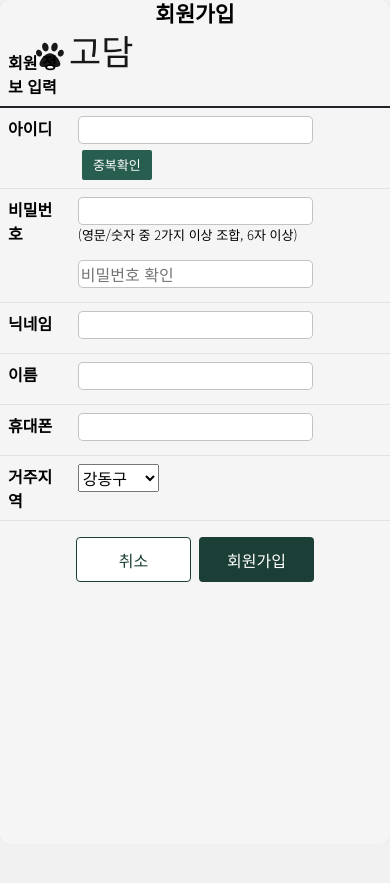
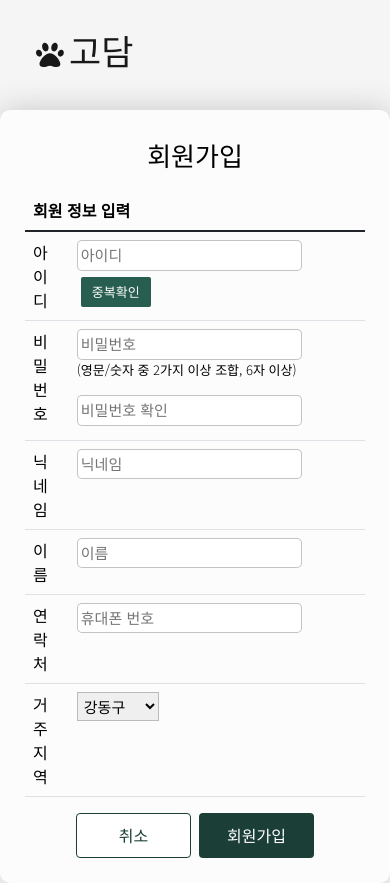
Before and after one commit to JungHoon1039/GODAM, a Django app: page /user/signup in a window 390 px wide. Before the commit the page ends 582 px from the top, so only its background shows below. Run offline with Django 3.2, Linux system fonts and the light colour scheme; some web fonts are replaced.

Commit message:
회원가입 페이지 반응형 적용
signup.html / style.css 반응형 적용, css수정

```diff
--- a/GoDam/User/static/style.css
+++ b/GoDam/User/static/style.css
@@ -1,22 +1,34 @@
-html,body{ margin:0; padding:0; width:100%; height:100%;}
-.box{ width:100%; height:100%; position:relative; color:#fff; font-size:24pt;background-position: center;
+html,body {
+    margin:0; padding:0; width:100%; height:100%;
+    background-color: rgb(245, 245, 245);
+}
+
+.box {
+    width:100%;
+    height:100%;
+    position:relative;
+    color:#fff;
+    font-size:24pt;
+    background-position: center;
     background-repeat: no-repeat;
     background-size: cover;
-background-color: rgb(245, 245, 245);}
+    background-color: rgb(245, 245, 245);
+}
 
+#logo {
+    font-family: 'Black Han Sans', sans-serif;
+}
 
-#logo{font-family: 'Black Han Sans', sans-serif;}
-#title{font-family: 'Black Han Sans', sans-serif;}
+#title {
+    font-family: 'Black Han Sans', sans-serif;
+}
 
-#sign{font-family: 'Noto Sans KR', sans-serif;
-font-weight: 300;}
-
-.signupForm{
+#sign {
     font-family: 'Noto Sans KR', sans-serif;
     font-weight: 300;
 }
 
-.login input[type=text]{
+.login input[type=text] {
     background: transparent;
     border: 1px solid rgba(255,255,255);
     border-radius: 5px;
@@ -26,7 +38,7 @@ font-family: 'Montserrat', sans-serif;
     font-weight: 300;
 }
 
-.login input[type=password]{
+.login input[type=password] {
     background: transparent;
     border: 1px solid rgba(255,255,255);
     border-radius: 5px;
@@ -36,9 +48,7 @@ font-weight: 300;
     font-weight: 300;
 }
 
-
-
-.loginbtn{
+.loginbtn {
     background: #fff;
     border: 1px solid #fff;
     cursor: pointer;
@@ -49,32 +59,35 @@ font-family: 'Montserrat', sans-serif;
     font-weight: 300;
 }
 
-.loginbtn:hover{
+.loginbtn:hover {
     opacity: 0.8;
 }
 
-.loginbtn:active{
+.loginbtn:active {
     opacity: 0.6;
 }
 
-
-#member_id::placeholder{
+#member_id::placeholder {
     color: whitesmoke;
 }
-#member_pwd::placeholder{
+#member_pwd::placeholder {
     color: whitesmoke;
 }
 
-a:link{
+a:link {
     text-decoration: none;
 }
 
-a#btnhover:hover{
-    color: whitesmoke;
+a#btnhover {
+    color:darkseagreen;
 }
 
-.slog{
-    position: z-index: 1;
+a#btnhover:hover {
+    color: yellowgreen;
+}
+
+.slog {
+    z-index: 1;
     font-family: 'Gamja Flower', sans-serif;
     font-weight: 300;
 }
@@ -82,13 +95,21 @@ a#btnhover:hover{
 .info_form {
     box-shadow: 0px 0px 30px rgb(201, 199, 199);
     border-radius: 10px;
-
 }
 
-/*------signup.html------*/
+/*------회원가입 페이지 signup.html------*/
 .signupForm {
+    font-family: 'Noto Sans KR', sans-serif;
+    font-weight: 300;
+    /*box-shadow: 0px 0px 30px rgb(201, 199, 199);*/
+    /*border-radius: 10px;*/
+}
+
+.signupTable {
     box-shadow: 0px 0px 30px rgb(201, 199, 199);
     border-radius: 10px;
+    padding:25px;
+    background-color: rgb(252,252,252);
 }
 
 tr {
@@ -96,17 +117,23 @@ tr {
     color: black;
 }
 
-signupTitle {
-    font-size: 13px;
-    display: inline;
-}
-
-.signupinput {
+tbody .signupinput {
+    font-size: 15px;
+    padding: 3px;
     border: 1px solid rgba(128, 128, 128, 0.473);
     border-radius: 5px;
 }
 
+tbody select {
+    border: 1px solid rgba(128, 128, 128, 0.473);
+    padding: 2px;
+    font-size: 15px;
+}
 
+tbody .signupinput:focus,
+tbody select:focus {
+    outline: 1px solid lightsteelblue;
+}
 
  /*--중복확인 버튼--*/
 #checked {
@@ -122,13 +149,11 @@ signupTitle {
 
 #checked:hover {
     border-radius: 2px;
-    border: 1.5px solid #1b3f36;
+    border: 1px solid #1b3f36;
     color: #1b3f36;
-    background-color: rgb(245, 247, 245);
+    background-color: #fff;
+    font-weight: 500;
 }
-
-
-
 
 .btn {
     width: 115px;
@@ -148,7 +173,6 @@ signupTitle {
     opacity: 0.6;
 }
 
-
 #join {
     border: none;
     background-color: #1b3f36;
@@ -166,7 +190,6 @@ signupTitle {
 }
 
 /*------info 페이지------*/
-
 .info_btn {
     border-radius: 3px;
     width: 130px;
@@ -209,6 +232,7 @@ signupTitle {
     font-family: 'Noto Sans KR', sans-serif;
     font-weight: 300;
 }
+
 /*------회원가입완료 페이지 signup_com.html------*/
 #com_row {
     position: absolute;
@@ -239,10 +263,6 @@ signupTitle {
     font-family: 'Gamja Flower', sans-serif;
 }
 
-.com_hr{
-
-}
-
 #com_loginbtn {
     width: 300px;
     border: none;
--- a/GoDam/User/templates/signup.html
+++ b/GoDam/User/templates/signup.html
@@ -8,22 +8,23 @@
 
 
 {% block content %}
-<div class="box signupForm">
+
+<div class="box signupForm" style="padding-top: 110px">
+    <div class="container signupTable">
         <form name="form" action="http://52.79.227.191:8000/user/signup_com" method="post">
             {% csrf_token %}
-        <p class="signupTitle h4 fw-bold mb-3 d-flex justify-content-center" style="color:black;">회원가입</p>
                 <table class="table">
+                    <p class=" d-flex justify-content-center" style="color:black; font-size: 26px; font-weight: 500;">회원가입</p>
                     <thead>
-                <th scope="col">회원 정보 입력</th>
-                <th scope="col"></th>
+                    <th colspan="2">회원 정보 입력</th>
                     <th scope="col"></th>
                     <th scope="col"></th>
                     </thead>
                     <tbody>
                     <tr>
-                    <th scope="col">아이디</th>
+                        <td scope="col">아이디</td>
                         <td scope="col">
-                        <input class="signupinput" type="text" name="id" id="id" onchange="idchange(this)" style="margin-bottom: 6px;" required
+                            <input class="signupinput" type="text" name="id" id="id" placeholder="아이디" onchange="idchange(this)" style="margin-bottom: 6px;" required
                                    pattern="^[a-zA-Z0-9!~@#$%^&*()_+-=\[\]{}<>:`?;'\\/,.&quot]+$" minlength="6"
                                    maxlength="12">
                             <button class="checked_id ms-1" type="button" id="checked"
@@ -37,9 +38,9 @@
                         <td scope="col"></td>
                     </tr>
                     <tr>
-                    <th scope="row">비밀번호</th>
+                        <td scope="row">비밀번호</td>
                         <td id="pwvalidator">
-                        <input class="signupinput" type="password" name="pw" id="pw" value="" required pattern="^(?=.*[A-Za-z])(?=.*\d)[A-Za-z\d]{6,12}$">
+                            <input class="signupinput" type="password" name="pw" id="pw" value="" placeholder="비밀번호" required pattern="^(?=.*[A-Za-z])(?=.*\d)[A-Za-z\d]{6,12}$">
                             <p style="font-size: 13px; display: block;">(영문/숫자 중 2가지 이상 조합, 6자 이상)</p>
                             <input class="signupinput" type="password" name="pwd" id="pwd" value="" placeholder="비밀번호 확인" style="margin-bottom: 6px;" required pattern="^(?=.*[A-Za-z])(?=.*\d)[A-Za-z\d]{6,12}$">
                             <div id="success" style="color:mediumblue; display:none; font-size: 13.5px;">비밀번호가 일치합니다.</div>
@@ -49,34 +50,34 @@
                         <td></td>
                     </tr>
                     <tr>
-                    <th scope="row">닉네임</th>
+                        <td scope="row">닉네임</td>
                         <td>
-                        <input class="signupinput" type="text" name="nick" id="nick" value="" style="margin-bottom: 6px;" required pattern="^[0-9a-zA-Z가-힣]+$" minlength="2" maxlength="6">
+                            <input class="signupinput" type="text" name="nick" id="nick" value="" placeholder="닉네임" style="margin-bottom: 6px;" required pattern="^[0-9a-zA-Z가-힣]+$" minlength="2" maxlength="6">
                             <div id="nickval" style="color:red; display:none; font-size: 13.5px">특수문자를 제외한 2~6자를 입력해주세요.</div>
                         </td>
                         <td></td>
                         <td></td>
                     </tr>
                     <tr>
-                    <th scope="row">이름</th>
+                        <td scope="row">이름</td>
                         <td>
-                        <input class="signupinput" type="text" name="name" id="name" value="" style="margin-bottom: 6px;" required pattern="^[가-힣]+$" minlength="2" maxlength="6">
+                            <input class="signupinput" type="text" name="name" id="name" value="" placeholder="이름" style="margin-bottom: 6px;" required pattern="^[가-힣]+$" minlength="2" maxlength="6">
                             <div id="nameval" style="color:red; display:none; font-size: 13.5px">올바른 한글 이름을 입력하세요.</div>
                         </td>
                         <td></td>
                         <td></td>
                     </tr>
                     <tr>
-                    <th scope="row">휴대폰</th>
+                        <td scope="row">연락처</td>
                         <td>
-                        <input class="signupinput" type="text" name="phone" id="phone" value="" style="margin-bottom: 6px;" required pattern="^01([0|1|6|7|8|9]?)-?([0-9]{3,4})-?([0-9]{4})$">
+                            <input class="signupinput" type="text" name="phone" id="phone" value="" placeholder="휴대폰 번호" style="margin-bottom: 6px;" required pattern="^01([0|1|6|7|8|9]?)-?([0-9]{3,4})-?([0-9]{4})$">
                             <div id="phoneval" style="color:red; display:none; font-size: 13.5px">올바른 휴대폰 번호를 입력하세요. ( -없어도 무관 )</div>
                         </td>
                         <td></td>
                         <td></td>
                     </tr>
                     <tr>
-                    <th scope="row">거주지역</th>
+                        <td scope="row">거주지역</td>
                         <td>
                             <select name='region' required>
                                 <option value="강동구" selected>강동구</option>
@@ -113,89 +114,13 @@
                     <button class="btn me-2" id="cancel" onclick ="location.href = 'http://52.79.227.191:8000/user/login'">취소</button>
                     <button class="btn" id="join" type="button" onclick="check()">회원가입</button>
                 </div>
+        </form>
     </div>
-    </form>
 </div>
 
 
 
-<!--<div class="box signupForm">-->
-<!--    <form name="form" action="http://52.79.227.191:8000/user/signup_com" method="post">-->
-<!--        {% csrf_token %}-->
-<!--        <div class="container position-absolute top-50 start-50 translate-middle">-->
-<!--            <div class="row">-->
-<!--                <div class="col-8 offset-2 py-4" style="background-color: #fff; padding: 20px;">-->
-<!--                    <p class="signupTitle h4 fw-bold mb-3 d-flex justify-content-center" style="color:black;">회원가입</p>-->
-<!--                    <table class="table mb-4">-->
-<!--                        <thead>-->
-<!--                        <tr>-->
-<!--                            <th colspan="2">회원 정보 입력</th>-->
-<!--                            <th scope="col"></th>-->
-<!--                            <th scope="col"></th>-->
-<!--                            <th scope="col"></th>-->
-<!--                        </tr>-->
-<!--                        </thead>-->
-<!--                        <tbody>-->
-<!--                        <tr>-->
-<!--                            <td scope="row">아이디</td>-->
-<!--                            <td colspan="2">-->
-<!--                                <input class="signupinput" type="text" name="id" id="id" onchange="idchange(this)" required pattern="^[a-zA-Z0-9!~@#$%^&*()_+-=\[\]{}<>:`?;'\\/,.&quot]+$" minlength="6" maxlength="12">-->
-<!--                                <button class="checked_id ms-1" type="button" id="checked" onclick="duplicate()">중복확인</button>-->
-<!--                                <div id="text_id"></div>-->
-<!--                                <div id="none" style="color:mediumblue; display:none;">사용가능한 아이디 입니다</div>-->
-<!--                                <div id="alex" style="color:red; display:none;";>이미 사용중인 아이디 입니다</div>-->
-<!--                                <div id="idval" style="color:red; display:none;";>영문 대문자,소문자,숫자,특수문자를 이용해서 6~12자 이내여야합니다</div>-->
-<!--                            </td>-->
-<!--                            <td></td>-->
-<!--                            <td></td>-->
-<!--                        </tr>-->
-<!--                        <tr id="pwvalidator" rowspan="2">-->
-<!--                            <td scope="row">비밀번호</td>-->
-<!--                            <td>-->
-<!--                                <input class="signupinput" type="password" name="pw" id="pw" value="" required pattern="^(?=.*[A-Za-z])(?=.*\d)[A-Za-z\d]{6,12}$">-->
-<!--                                <p style="font-size: 13px; display: block;">(영문/숫자 중 2가지 이상 조합, 6자 이상)</p>-->
-<!--                            </td>-->
-<!--                            <td scope="row">비밀번호 확인</td>-->
-<!--                            <td id="text_pw" colspan="3">-->
-<!--                                <input class="signupinput" type="password" name="pwd" id="pwd" value="" style="margin-bottom: 6px;" required pattern="^(?=.*[A-Za-z])(?=.*\d)[A-Za-z\d]{6,12}$">-->
-<!--                                <div id="success" style="color:mediumblue; display:none;">비밀번호가 일치합니다</div>-->
-<!--                                <div id="danger" style="color:red; display:none;">비밀번호가 일치하지 않습니다</div>-->
-<!--                            </td>-->
-<!--                        </tr>-->
-<!--                        <tr>-->
-<!--                            <td scope="row">닉네임</td>-->
-<!--                            <td><input class="signupinput" type="text" name="nick" id="nick" value="" required pattern="^[0-9a-zA-Z가-힣]+$" minlength="2" maxlength="6"></td>-->
-<!--                            <td></td>-->
-<!--                            <td id="nickval" style="color:red; display:none; font-size: 13.5px">특수문자를 제외한 2~6자를 입력해주세요</td>-->
-<!--                            <td colspan="2"></td>-->
-<!--                        </tr>-->
-<!--                        <tr>-->
-<!--                            <td scope="row">이름</td>-->
-<!--                            <td><input class="signupinput" type="text" name="name" id="name" value="" required pattern="^[가-힣]+$" minlength="2" maxlength="6"></td>-->
-<!--                            <td></td>-->
-<!--                            <td id="nameval" style="color:red; display:none; font-size: 13.5px">올바른 한글이름을 입력하세요</td>-->
-<!--                            <td colspan="2"></td>-->
-<!--                        </tr>-->
-<!--                        <tr>-->
-<!--                            <td scope="row">휴대폰 번호</td>-->
-<!--                            <td><input class="signupinput" type="text" name="phone" id="phone" value="" required pattern="^01([0|1|6|7|8|9]?)-?([0-9]{3,4})-?([0-9]{4})$"></td>-->
-<!--                            <td></td>-->
-<!--                            <td id="phoneval" style="color:red; display:none; font-size: 13.5px">올바른 휴대폰 번호를 입력하세요(-없어도 무관)</td>-->
-<!--                            <td colspan="2"></td>-->
-<!--                        </tr>-->
 
-
-<!--                        </tbody>-->
-<!--                    </table>-->
-<!--                    <div class="row justify-content-center">-->
-<!--                        <button class="btn me-2" id="cancel">취소</button>-->
-<!--                        <button class="btn" id="join" type="button" onclick="check()">회원가입</button>-->
-<!--                    </div>-->
-<!--                </div>-->
-<!--            </div>-->
-<!--        </div>-->
-<!--    </form>-->
-<!--</div>-->
 {% endblock content %}
 
 <!-- script -->
```
Lines whose indentation alone changed are shown as unchanged.
